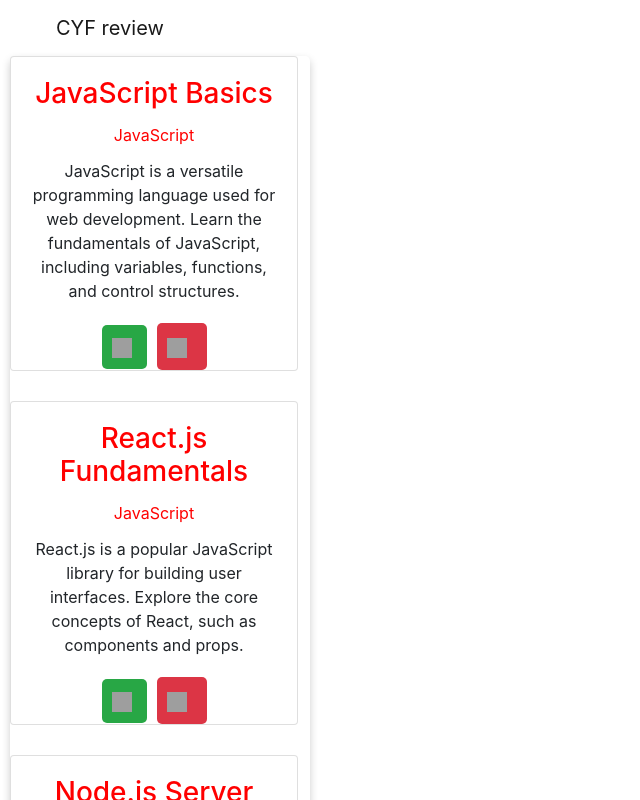
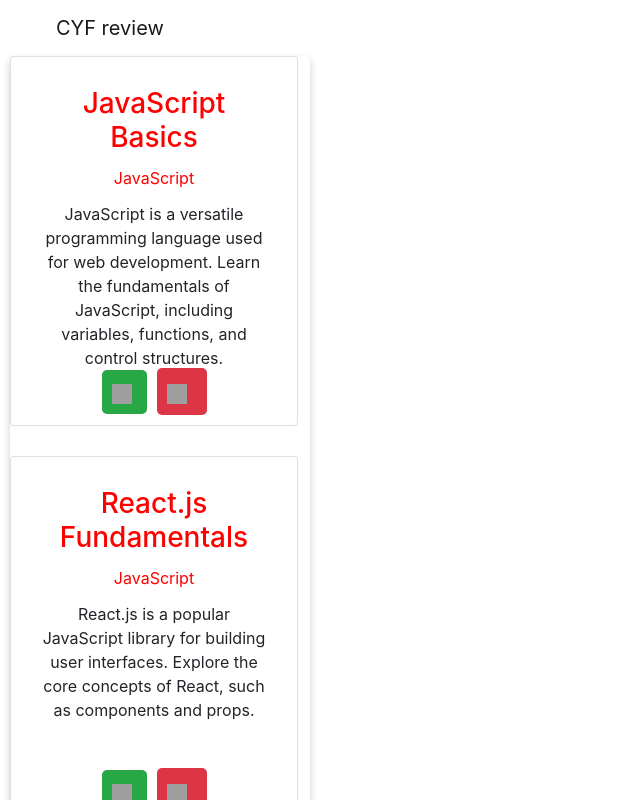
Before and after one commit to H-BAHDON/CYF-Review-Client, a React (Create React App) app: page / in a window 1280 px wide. Shown: the top 800 px of the page, without its empty margins (0-640 px from the left). Built offline with nearby package versions, Linux system fonts and the light colour scheme; grey boxes are pictures that could not be loaded.

Commit message:
Fix the card sizing

```diff
--- a/src/App.css
+++ b/src/App.css
@@ -52,7 +52,7 @@
 
 .viewCard{
   flex-wrap: wrap;
-  column-gap: 60px;
+  column-gap: 120px;
   row-gap: 30px;
   box-shadow: 0 4px 8px 0 rgba(0,0,0,0.2);
   transition: 0.3s;
--- a/src/componets/cards/Card.jsx
+++ b/src/componets/cards/Card.jsx
@@ -1,5 +1,6 @@
 import React from "react";
 import CountLike from "../countLikes/CountLikes";
+import "./card.css";
 const Card = (props) => {
   return (
     <div className="card" style={{ width: "18rem" }}>
--- a/src/componets/cards/card.css
+++ b/src/componets/cards/card.css
@@ -0,0 +1,4 @@
+.card {
+    padding: 10px;
+height: 370px;
+}
```
